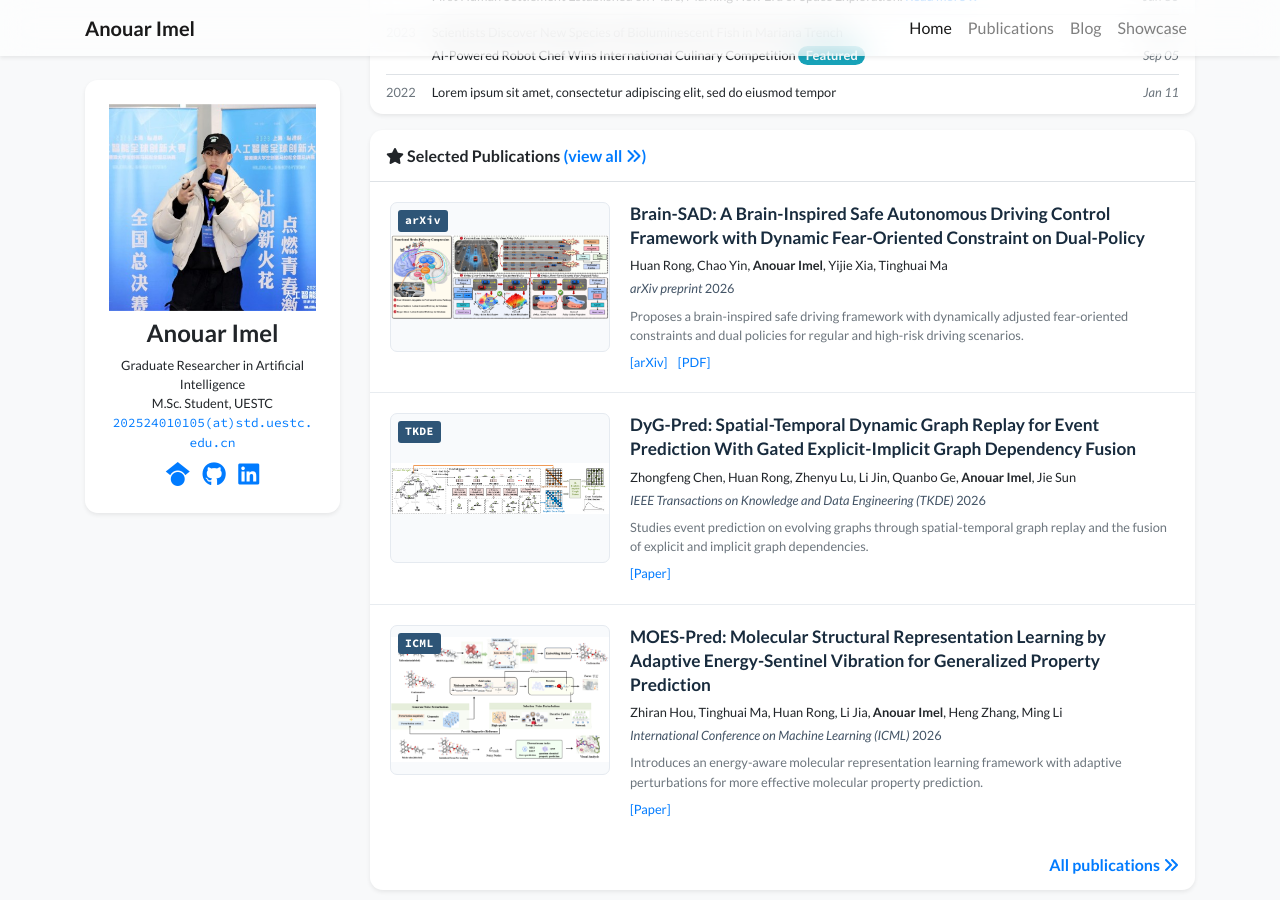
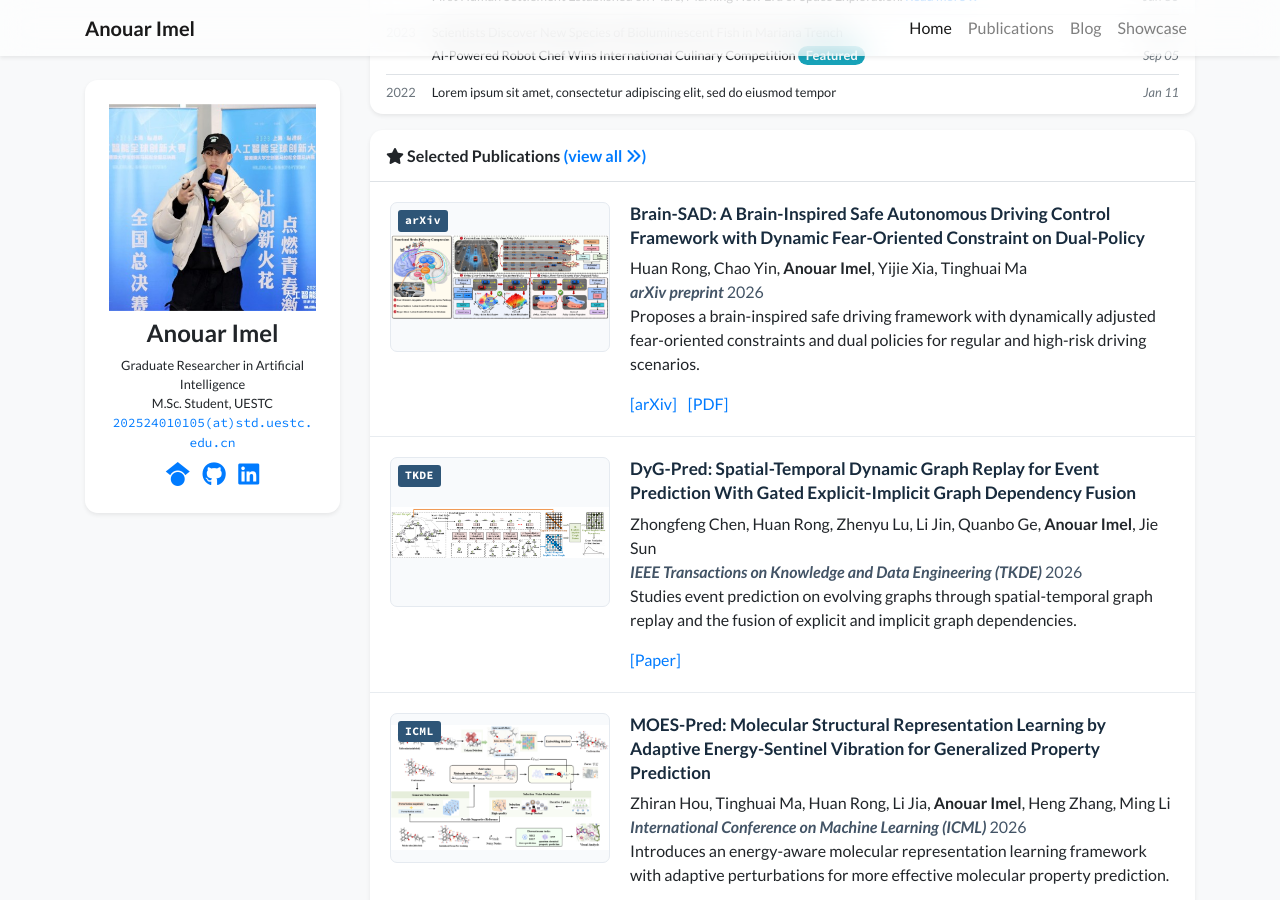
Before and after one commit to AnouarImel/AnouarImel.github.io, a Jekyll site: the page built from index.html, in a window 1280 px wide and 900 px high, scrolled down 1411 px. Built offline with Jekyll 4.4.1, drawn with Linux system fonts in a browser that asks for light colours; nearby versions of some CDN libraries; a style sheet for code colours, icons or effects is not loaded.

Commit message:
Update publication_item.html

```diff
--- a/_includes/widgets/publication_item.html
+++ b/_includes/widgets/publication_item.html
@@ -1,21 +1,33 @@
+
 {% assign item = include.item %}
 
 <article class="research-publication">
+
   <div class="research-publication-media">
+
     {% if item.venue_short %}
-      <span class="research-venue-badge">
-        {{ item.venue_short | escape }}
-      </span>
+    <span class="research-venue-badge">
+      {{ item.venue_short | escape }}
+    </span>
     {% endif %}
 
     {% if item.cover %}
+    <a
+      class="research-publication-image-link"
+      href="{{ item.cover | relative_url }}"
+      target="_blank"
+      rel="noopener noreferrer"
+      aria-label="View full-size figure for {{ item.title | escape }}"
+    >
       <img
+        src="{{ item.cover | relative_url }}"
+        alt="Research figure for {{ item.title | escape }}"
         class="research-publication-cover"
-        src="{{ item.cover | relative_url }}"
-        alt="Figure for {{ item.title | escape }}"
         loading="lazy"
       >
+    </a>
     {% else %}
+    <div class="research-publication-image-link">
       <svg
         class="bubble-visual-hash research-publication-cover"
         data-bubble-visual-hash="{{ item.id }}"
@@ -23,42 +35,48 @@
         role="img"
         aria-label="Publication illustration">
       </svg>
+    </div>
     {% endif %}
+
   </div>
 
   <div class="research-publication-info">
+
     <h5 class="research-publication-title">
       {{ item.title }}
     </h5>
 
-    <p class="small mb-1">
+    <div class="research-publication-authors">
       {% include widgets/author_list.html authors=item.authors %}
-    </p>
+    </div>
 
-    <p class="small mb-2 research-publication-venue">
-      {{ item.pub_pre }}<i>{{ item.pub }}</i>
+    <div class="research-publication-venue">
+      {{ item.pub_pre }}
+      <strong><em>{{ item.pub }}</em></strong>
       {{ item.pub_post }}
       {{ item.pub_date }}
       {{ item.pub_last }}
       <span data-semantic-scholar-id="{{ item.semantic_scholar_id }}"></span>
-    </p>
+    </div>
 
-    <p class="small text-muted mb-2">
+    {% if item.abstract %}
+    <p class="research-publication-abstract">
       {{ item.abstract }}
     </p>
+    {% endif %}
 
-    <div class="small research-publication-links">
+    {% if item.links %}
+    <div class="research-publication-links">
       {% for link in item.links %}
-        {% if link[1].url %}
-          <a href="{{ link[1].url }}" target="_blank" rel="noopener noreferrer">
-            [{{ link[0] }}]
-          </a>
-        {% else %}
-          <a href="{{ link[1] }}" target="_blank" rel="noopener noreferrer">
-            [{{ link[0] }}]
-          </a>
-        {% endif %}
+        {% assign link_url = link[1].url | default: link[1] %}
+        <a
+          href="{{ link_url }}"
+          target="_blank"
+          rel="noopener noreferrer"
+        >[{{ link[0] }}]</a>
       {% endfor %}
     </div>
+    {% endif %}
+
   </div>
 </article>
```
